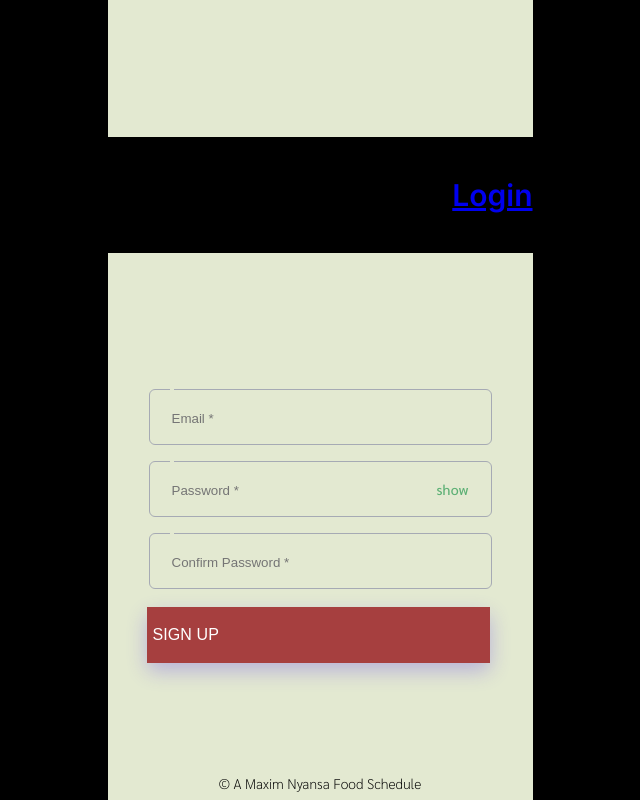
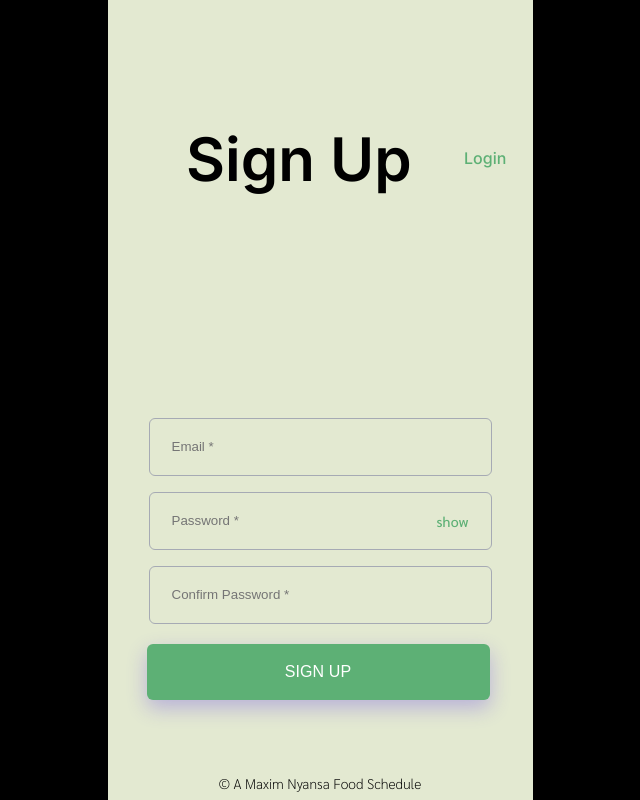
Before and after one commit to Emmanuel-Darko/FOOD-CLOCK, a Vue app: page /signup in a window 1280 px wide. Shown: the whole page, without its empty margins (320-960 px from the left). Built offline with nearby package versions, Linux system fonts and the light colour scheme.

Commit message:
create signup page

```diff
--- a/src/assets/main.css
+++ b/src/assets/main.css
@@ -1,5 +1,9 @@
 *{
   box-sizing: border-box;
+}
+
+a{
+  text-decoration: none;
 }
 
 .food-clock.light-mode{
@@ -30,6 +34,28 @@ body{
   background-color: #000000;
 }
 
+.btn{
+  font-size: 16px;
+  line-height: 24px;
+  letter-spacing: 0.1px;
+  cursor: pointer;
+  background: #5DB075;
+  box-shadow: 0px 8px 20px rgba(97, 62, 234, 0.32);
+  color: #FFFFFF;
+  border: none;
+  border-radius: 6px;
+  justify-content: center;
+  height: 56px;
+  transition: all 0.3s ease-in-out;
+}
+
+.home-btn{
+    width: 343px;
+}
+
+.home-btn:hover{
+  background: #348a4c;
+}
 /* @media (min-width: 1024px) {
   body {
    flex-direction: row;
--- a/src/components/InputField.vue
+++ b/src/components/InputField.vue
@@ -1,7 +1,7 @@
 <template>
-    <fieldset class="input-field" v-on:focusout="clearActive">
-        <legend>
-            {{ inputActive?placeholder: null }}
+    <fieldset class="input-field flex-center" v-on:focusout="clearActive">
+        <legend v-show="inputActive">
+            {{placeholder}}
         </legend>
         <input  :type="inputType" :placeholder="inputActive? null : placeholder" v-on:focus="toggleInputActive(index)"/>
 
@@ -42,6 +42,7 @@ export default {
 </script>
 
 <style lang="css" scoped>
+
 .input-field{
     font-style: normal;
     font-weight: 500;
@@ -52,23 +53,24 @@ export default {
     border: 0.5px solid #A6AAB4;
     border-radius: 6px;
     width: 100%;
-    /* background: #000; */
     position: relative;
-    height: 56px;
     width: 343px;
-    padding: 16px 20px;
+    padding:16px 20px;
 
+}
 
+.input-field legend{
+    transition: all .3s ease-in-out;
 
 }
 .input-field input{
     border: none;
     background-color: var(--background-color);
     outline:none;
-    /* background: #8d3636; */
+    flex:1;
     width:100%;
-    height: 100%
-
+    height: 24px;
+ /* background: #000; */
 }
 .input-field .noshow{
     display: none;
@@ -77,8 +79,6 @@ export default {
 .input-field .show{
     cursor: pointer;
     z-index: 99;
-    font-style: normal;
-    font-weight: 500;
     font-size: 14px;
     line-height: 18px;
     text-align: right;
@@ -88,6 +88,7 @@ export default {
     top: 50%;
     right: 22px;
     transform: translateY(-50%);
+
 }
 .input-field .show:hover{
     color: #348a4c;
--- a/src/views/LandingPage.vue
+++ b/src/views/LandingPage.vue
@@ -33,23 +33,8 @@
 }
 .home-btn{
 width:190px;
-height: 56px;
-background: #5DB075;
-box-shadow: 0px 8px 20px rgba(97, 62, 234, 0.32);
-border-radius: 6px;
-font-weight: 600;
-font-size: 16px;
-line-height: 24px;
-text-align: center;
-letter-spacing: 0.1px;
-color: #FFFFFF;
-border: none;
-transition: all 0.3s ease-in-out;
+}
 
-}
-.home-btn:hover{
-    background: #348a4c;
-}
 
 .banner{
 width: 276px;
--- a/src/views/SignupPage.vue
+++ b/src/views/SignupPage.vue
@@ -16,9 +16,10 @@
                         :inputActive="inputItem.fieldActive" :toggleInputActive="toggleInputActive" :index="index" :clearActive="this.clearActive"
                     />
                 </div>
-                <div class="btn-container flex-center">
-                    <button class="flex-center">SIGN UP</button>
-                </div>
+                    <button class="home-btn btn flex-center">
+                        <span>SIGN UP</span>
+                    </button>
+
 
             </form>
         </main>
@@ -80,11 +81,11 @@ import InputField from '../components/InputField.vue';
 
 <style lang="css" scoped>
 .signup-page{
-
     flex-direction: column;
-    justify-content: space-evenly;
+    justify-content: space-around;
     height: 100%;
     width: 100%;
+    transition: all .3s ease-in-out;
 }
 .starter-page-header{
     font-family: 'Inter';
@@ -94,40 +95,24 @@ font-size: 30px;
     line-height: 36px;
     text-align: center;
     color: #000000;
-justify-content: space-between;
-background: #000;
+    justify-content: space-around;
+    /* background: #000; */
     width: 100%;
+}
+
+.starter-page-header a{
+    font-weight: 500;
+    font-size: 16px;
+    line-height: 19px;
+    text-align: right;
+    color: #5DB075;
 }
 .signup-form .input-container{
     flex-direction: column;
     gap: 16px;
+    margin-bottom:20px;
 
 }
-.input-container{
-    margin-bottom:18px;
-}
-.signup-form button{
-    font-size: 16px;
-    line-height: 24px;
-    letter-spacing: 0.1px;
-    background: transparent;
-    border: none;
-    color: #FFFFFF;
-    width: 100%;
-    height: 100%;
-    background: #a63f3f;
-
-}
-.btn-container{
-
-    background: #5DB075;
-    box-shadow: 0px 8px 20px rgba(97, 62, 234, 0.32);
-    border-radius: 6px;
-    width: 100%;
-    flex-direction: column;
-    height: 56px;
-    width: 343px;
 
 
-}
 </style>
```
Lines whose indentation alone changed are shown as unchanged.
